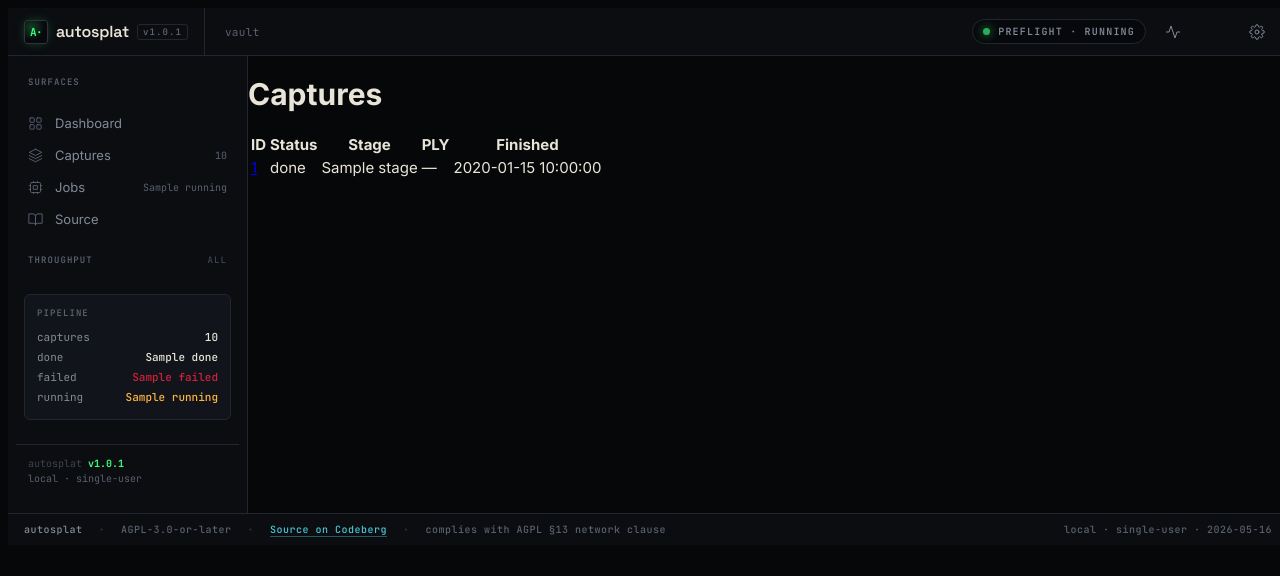
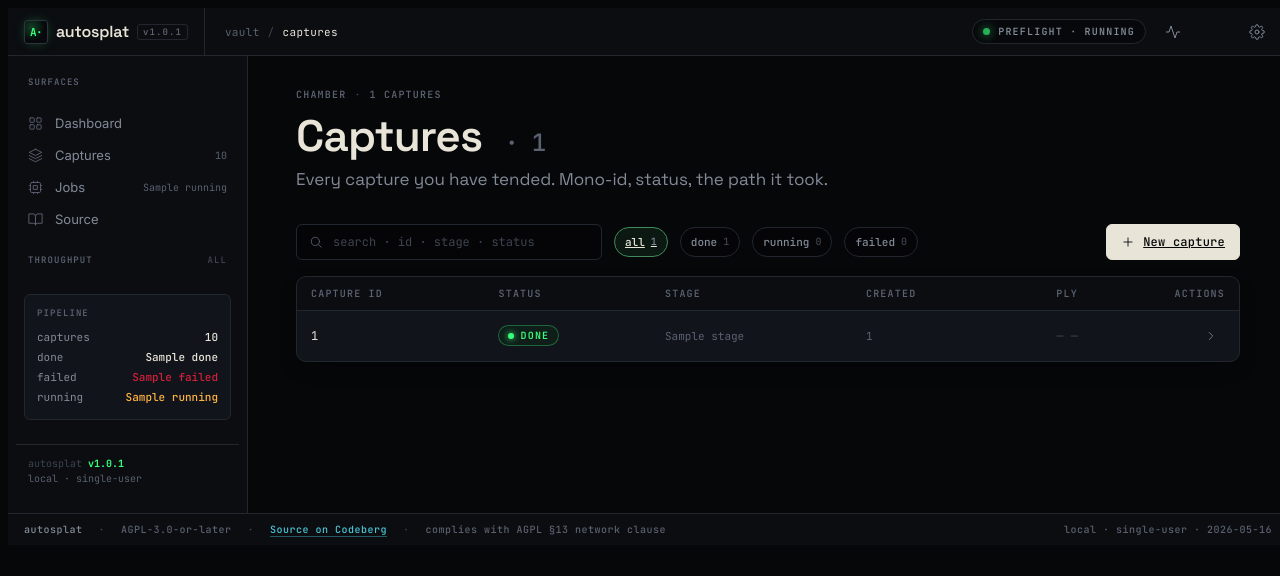
Before and after one commit to johannes-kaindl/autosplat, a FastAPI app: template pipeline/src/autosplat/webui/templates/capture/list.html in a window 1280 px wide. Shown: the top 576 px of the page. Run offline with FastAPI, Linux system fonts and the light colour scheme; the template is opened without the code that fills it: most values are stand-ins (such as "Sample title", 1, 10 or a date in 2020); some libraries are stand-ins or nearby versions.

Commit message:
feat(webui-p2): captures-list template (KSP filter-bar UI-stub + as-tbl with stage badges + captures partial)
- capture/list.html: as-filter + filter chips (UI-only stub), as-tbl header, delegates to partial
- partials/captures_list_inner.html: KSP as-tbl with capture_badge macro, action icons, HTMX 5s
- routes/partials.py: add GET /partials/captures endpoint
- routes/captures.py: add stats + active_capture to captures_list context (sidebar throughput)

Co-Authored-By: Claude Sonnet 4.6 <noreply@anthropic.com>

```diff
--- a/pipeline/src/autosplat/webui/routes/partials.py
+++ b/pipeline/src/autosplat/webui/routes/partials.py
@@ -56,6 +56,18 @@ async def jobs_partial(request: Request) -> HTMLResponse:
     )
 
 
+@router.get("/captures", response_class=HTMLResponse)
+async def captures_list_partial(request: Request) -> HTMLResponse:
+    captures_dir = _captures_dir(request)
+    from autosplat.webui.state import list_captures as _list
+    captures = _list(captures_dir)
+    return _templates(request).TemplateResponse(
+        request,
+        "partials/captures_list_inner.html",
+        {"captures": captures, "captures_dir": captures_dir},
+    )
+
+
 @router.get("/capture/{capture_id}/status", response_class=HTMLResponse)
 async def capture_status_partial(request: Request, capture_id: str) -> HTMLResponse:
     captures_dir = _captures_dir(request)
--- a/pipeline/src/autosplat/webui/templates/capture/list.html
+++ b/pipeline/src/autosplat/webui/templates/capture/list.html
@@ -1,47 +1,42 @@
 {% extends "base.html" %}
 {% block title %}Captures{% endblock %}
+
+{% block crumbs %}
+<span class="sep">/</span><span class="cur">captures</span>
+{% endblock %}
+
 {% block content %}
-<h1>Captures</h1>
+{%- from "_icons.html" import icon -%}
+<div class="as-main-inner">
 
-{% if captures %}
-<div class="card">
-  <table>
-    <thead>
-      <tr>
-        <th>ID</th>
-        <th>Status</th>
-        <th>Stage</th>
-        <th>PLY</th>
-        <th>Finished</th>
-        <th></th>
-      </tr>
-    </thead>
-    <tbody>
-      {% for c in captures %}
-      <tr>
-        <td><a href="/captures/{{ c.id }}">{{ c.id }}</a></td>
-        <td><span class="badge badge-{{ c.status }}">{{ c.status }}</span></td>
-        <td class="meta">{{ c.stage or "—" }}</td>
-        <td class="meta">
-          {% if c.has_ply %}
-            {% if c.ply_size_bytes %}{{ "%.1f"|format(c.ply_size_bytes / 1048576) }} MB{% else %}✓{% endif %}
-          {% else %}—{% endif %}
-        </td>
-        <td class="meta">{{ c.finished_at or "—" }}</td>
-        <td>
-          {% if c.has_ply %}
-          <a href="/captures/{{ c.id }}/view" class="btn btn-ghost" style="font-size:12px;padding:3px 10px">View ▶</a>
-          {% endif %}
-        </td>
-      </tr>
-      {% endfor %}
-    </tbody>
-  </table>
+  <div class="as-page-head">
+    <div class="as-eyebrow">
+      <span>chamber</span>
+      <span class="sep">·</span>
+      <span>{{ captures|length }} captures</span>
+    </div>
+    <h1 class="as-h1">Captures
+      <span style="color:var(--fg-tertiary);font-family:var(--font-mono);font-weight:500;font-size:24px;margin-left:12px">· {{ captures|length }}</span>
+    </h1>
+    <p class="as-sub">Every capture you have tended. Mono-id, status, the path it took.</p>
+  </div>
+
+  {# Filter bar — UI stub in v1.1.0, server-filter out of scope #}
+  <div class="as-filter" style="margin-bottom:var(--space-4)">
+    <div class="as-search">
+      {{ icon('search', 14) }}
+      <input placeholder="search · id · stage · status" style="background:none;border:none;outline:none;font-family:var(--font-mono);font-size:12px;color:var(--fg-primary);flex:1">
+    </div>
+    <a href="/captures/" class="as-chip on">all <span class="ct">{{ captures|length }}</span></a>
+    <span class="as-chip">done <span class="ct">{{ captures|selectattr('status','eq','done')|list|length }}</span></span>
+    <span class="as-chip">running <span class="ct">{{ captures|selectattr('status','eq','running')|list|length }}</span></span>
+    <span class="as-chip">failed <span class="ct">{{ captures|selectattr('status','eq','failed')|list|length }}</span></span>
+    <span class="as-filter-spacer"></span>
+    <a href="/captures/" class="as-btn primary">{{ icon('plus', 13) }} New capture</a>
+  </div>
+
+  {# Captures table — HTMX-polled every 5s #}
+  {% include "partials/captures_list_inner.html" %}
+
 </div>
-{% else %}
-<div class="empty-state">
-  <p>No captures found in <code>{{ captures_dir }}</code>.</p>
-  <p class="meta" style="margin-top:8px">Drop a video file into the watch folder or run <code>autosplat process &lt;video&gt;</code>.</p>
-</div>
-{% endif %}
 {% endblock %}
--- /dev/null
+++ b/pipeline/src/autosplat/webui/templates/partials/captures_list_inner.html
@@ -0,0 +1,62 @@
+{%- from "_icons.html" import icon -%}
+{%- from "_macros.html" import capture_badge, STAGE_MAP -%}
+<div class="as-tbl-wrap"
+     hx-get="/partials/captures"
+     hx-trigger="every 5s"
+     hx-swap="outerHTML">
+  {% if captures %}
+  <table class="as-tbl">
+    <thead>
+      <tr>
+        <th>capture id</th>
+        <th>status</th>
+        <th>stage</th>
+        <th>created</th>
+        <th style="text-align:right">ply</th>
+        <th style="text-align:right">actions</th>
+      </tr>
+    </thead>
+    <tbody>
+      {% for c in captures %}
+      <tr>
+        <td class="mono"><a href="/captures/{{ c.id }}" style="color:var(--fg-primary);text-decoration:none">{{ c.id }}</a></td>
+        <td>{{ capture_badge(c) }}</td>
+        <td class="dim mono" style="font-size:11px">
+          {%- if c.stage -%}
+            {%- set mapped = STAGE_MAP.get(c.stage, {'slot': c.stage}) -%}
+            {{ mapped.slot }}
+          {%- else -%}—{%- endif -%}
+        </td>
+        <td class="dim mono" style="font-size:11px">{{ c.id[:10] }}</td>
+        <td class="num" style="{% if not c.has_ply %}color:var(--fg-disabled){% endif %}">
+          {% if c.has_ply %}
+            {% if c.ply_size_bytes %}{{ '%.0f'|format(c.ply_size_bytes / 1048576) }} mb{% else %}✓{% endif %}
+          {% else %}— —{% endif %}
+        </td>
+        <td class="actions">
+          {% if c.has_ply %}
+          <a href="/captures/{{ c.id }}/view" class="as-icon-btn" title="View splat">{{ icon('eye') }}</a>
+          {% endif %}
+          {% if c.status in ('idle', 'failed', 'queued') %}
+          <form method="post" action="/captures/{{ c.id }}/process" style="display:inline">
+            <button type="submit" class="as-icon-btn" title="Process">{{ icon('play') }}</button>
+          </form>
+          {% endif %}
+          {% if c.status == 'running' %}
+          <form method="post" action="/captures/{{ c.id }}/cancel" style="display:inline">
+            <button type="submit" class="as-icon-btn" title="Cancel" style="color:var(--stage-failed)">{{ icon('square') }}</button>
+          </form>
+          {% endif %}
+          <a href="/captures/{{ c.id }}" class="as-icon-btn" title="Open">{{ icon('chevron-right') }}</a>
+        </td>
+      </tr>
+      {% endfor %}
+    </tbody>
+  </table>
+  {% else %}
+  <div class="empty-state" style="text-align:center;padding:48px;color:var(--fg-tertiary);font-family:var(--font-mono);font-size:12px">
+    <p>No captures found in <code style="color:var(--signal-circuit)">{{ captures_dir }}</code>.</p>
+    <p style="margin-top:8px;color:var(--fg-disabled)">Drop a video file into the watch folder to get started.</p>
+  </div>
+  {% endif %}
+</div>
```
Also changed, not shown: pipeline/src/autosplat/webui/routes/captures.py (+8 -1 lines).
